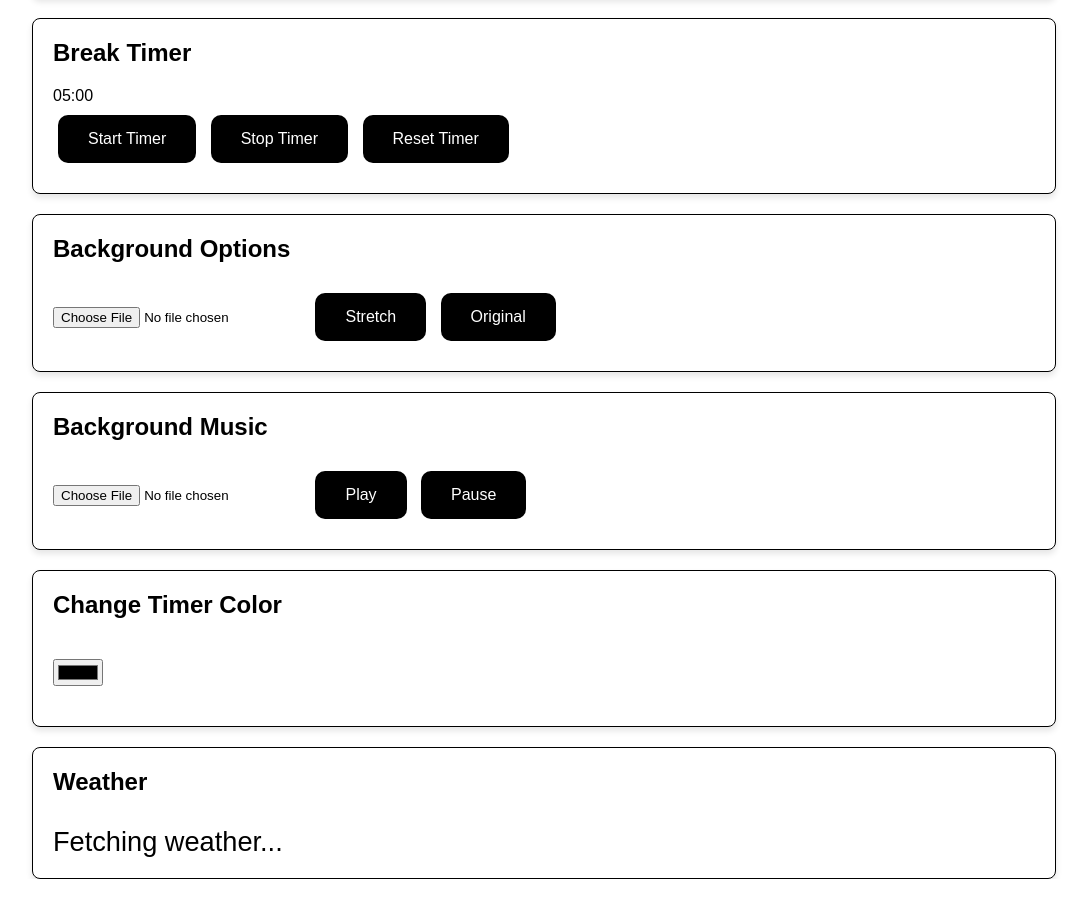
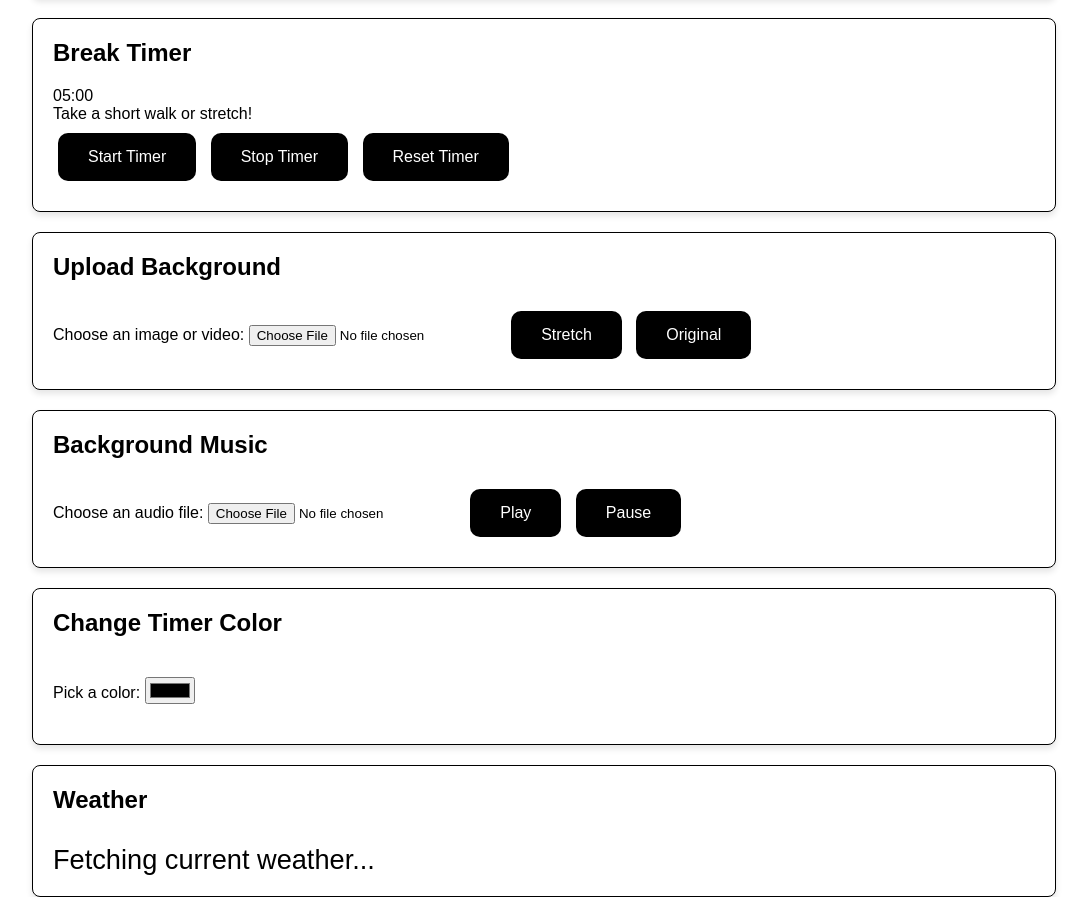
Before and after one commit to yashwantsinghjaat/Timer, a plain HTML site: page index.html in a window 1280 px wide. Shown: the part 1178-2075 px from the top of the page, without its empty margins (96-1183 px from the left). Drawn offline with Linux system fonts and the light colour scheme.

Commit message:
Update index.html

```diff
--- a/index.html
+++ b/index.html
@@ -11,7 +11,7 @@
 
     <div class="main-timer" id="main-timer">00:00:00</div>
     <div class="content">
-        <input type="text" id="user-time" placeholder="Enter time (HH:MM:SS)" class="quick-timer-input" oninput="setMainTimer()">
+        <input type="text" id="user-time" placeholder="HH:MM:SS (e.g., 01:30:00)" class="quick-timer-input" oninput="setMainTimer()">
         <div>
             <button class="button" onclick="startMainTimer()">Start</button>
             <button class="button" onclick="stopMainTimer()">Stop</button>
@@ -20,7 +20,7 @@
 
         <div class="card-container">
 
-            <!-- Stop watch Card -->
+            <!-- Stop Watch Card -->
             <div class="card">
                 <h2>Stop Watch</h2>
                 <div class="timer" id="stopwatch-display">00:00:00</div>
@@ -32,18 +32,22 @@
             <!-- Break Timer Card -->
             <div class="card">
                 <h2>Break Timer</h2>
-                <div id="timer-container">
+                <div id="break-timer-container">
                     <div id="timer">05:00</div> <!-- Timer display -->
-                    <div id="task-suggestion"></div> <!-- Task suggestion -->
-                    <button class="button" onclick="startBreakTimer()">Start Timer</button>
-                    <button class="button" onclick="stopBreakTimer()">Stop Timer</button>
-                    <button class="button" onclick="resetBreakTimer()">Reset Timer</button>
+                    <div id="break-task-suggestion">Take a short walk or stretch!</div> <!-- Task suggestion -->
+                    <div class="buttons">
+                        <button class="button" onclick="startTimer()">Start Timer</button>
+                        <button class="button" onclick="stopTimer()">Stop Timer</button>
+                        <button class="button" onclick="resetTimer()">Reset Timer</button>
+                    </div>
                 </div>
             </div>
 
+
             <!-- Background Options Card -->
             <div class="card">
-                <h2>Background Options</h2>
+                <h2>Upload Background</h2>
+                <label for="upload-background">Choose an image or video:</label>
                 <input type="file" accept="image/*,video/*" id="upload-background" onchange="uploadBackground()">
                 <button class="button" onclick="stretchBackground(true)">Stretch</button>
                 <button class="button" onclick="stretchBackground(false)">Original</button>
@@ -52,6 +56,7 @@
             <!-- Music Options Card -->
             <div class="card">
                 <h2>Background Music</h2>
+                <label for="upload-music">Choose an audio file:</label>
                 <input type="file" accept="audio/*" id="upload-music" onchange="uploadMusic()">
                 <button class="button" onclick="playMusic()">Play</button>
                 <button class="button" onclick="pauseMusic()">Pause</button>
@@ -60,17 +65,18 @@
             <!-- Color Picker Card -->
             <div class="card">
                 <h2>Change Timer Color</h2>
+                <label for="color-picker">Pick a color:</label>
                 <input type="color" id="color-picker" class="color-picker" onchange="changeTimerColor()">
             </div>
 
             <!-- Weather Card -->
             <div class="card">
                 <h2>Weather</h2>
-                <div class="weather" id="weather">Fetching weather...</div>
+                <div class="weather" id="weather">Fetching current weather...</div>
             </div>
 
         </div>
     </div>
-    <script src="scripts.js"></script>
+    <script src="trial.js"></script>
 </body>
 </html>
```
